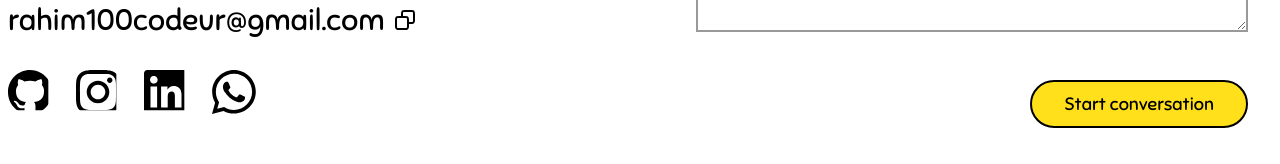
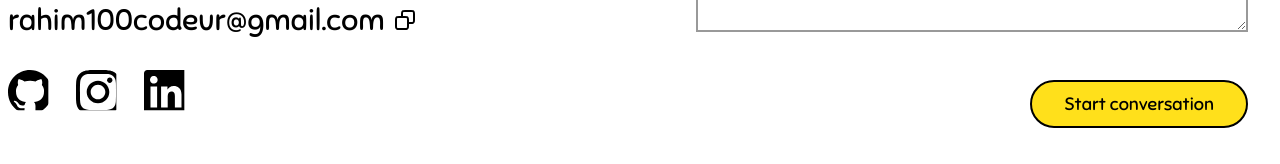
Before and after one commit to Rahim10020/rahim.design, a React (Vite) app: page /contact in a window 1280 px wide. Shown: the part 736-900 px from the top of the page. Built offline with nearby package versions, Linux system fonts and the light colour scheme; no server answers.

Commit message:
fix socials

```diff
--- a/src/_components/ui/contact/SocialRow.tsx
+++ b/src/_components/ui/contact/SocialRow.tsx
@@ -1,21 +1,10 @@
-import {
-  GITHUB_URL,
-  INSTAGRAM_URL,
-  LINKEDIN_URL,
-  WHATSAPP_URL,
-} from "../../../routes";
-import {
-  GithubIcon,
-  InstagramIcon,
-  LinkedinIcon,
-  WhatsappIcon,
-} from "../../icons";
+import { GITHUB_URL, INSTAGRAM_URL, LINKEDIN_URL } from "../../../routes";
+import { GithubIcon, InstagramIcon, LinkedinIcon } from "../../icons";
 
 const ITEMS = [
   { label: "GitHub", href: GITHUB_URL, Icon: GithubIcon },
   { label: "Instagram", href: INSTAGRAM_URL, Icon: InstagramIcon },
   { label: "LinkedIn", href: LINKEDIN_URL, Icon: LinkedinIcon },
-  { label: "WhatsApp", href: WHATSAPP_URL, Icon: WhatsappIcon },
 ];
 
 export default function SocialRow() {
```
